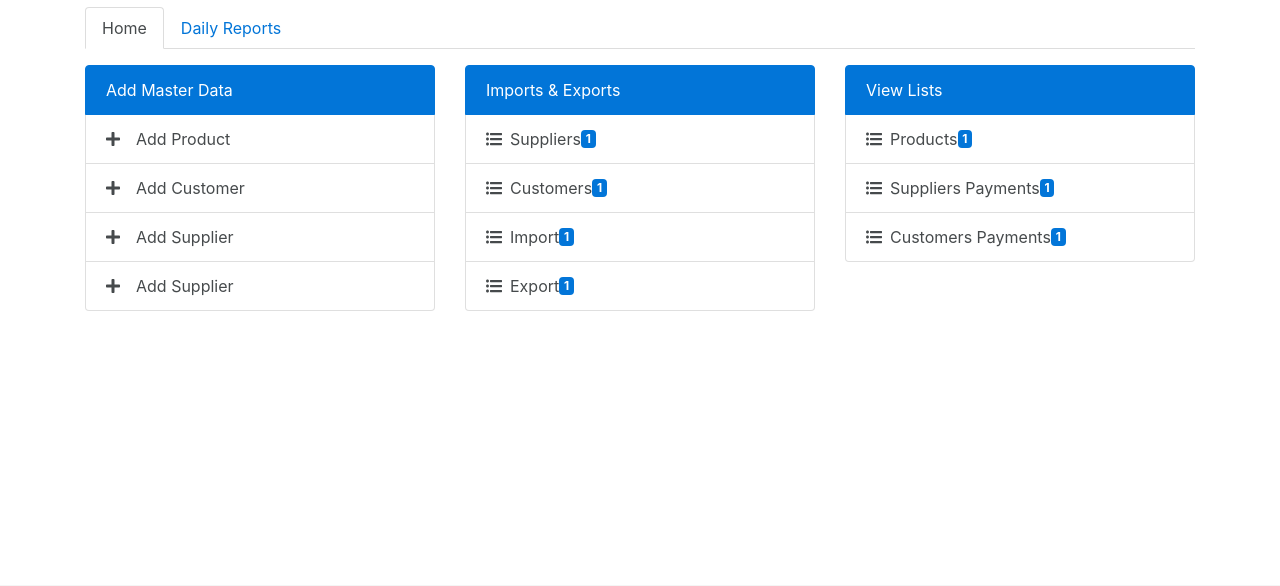
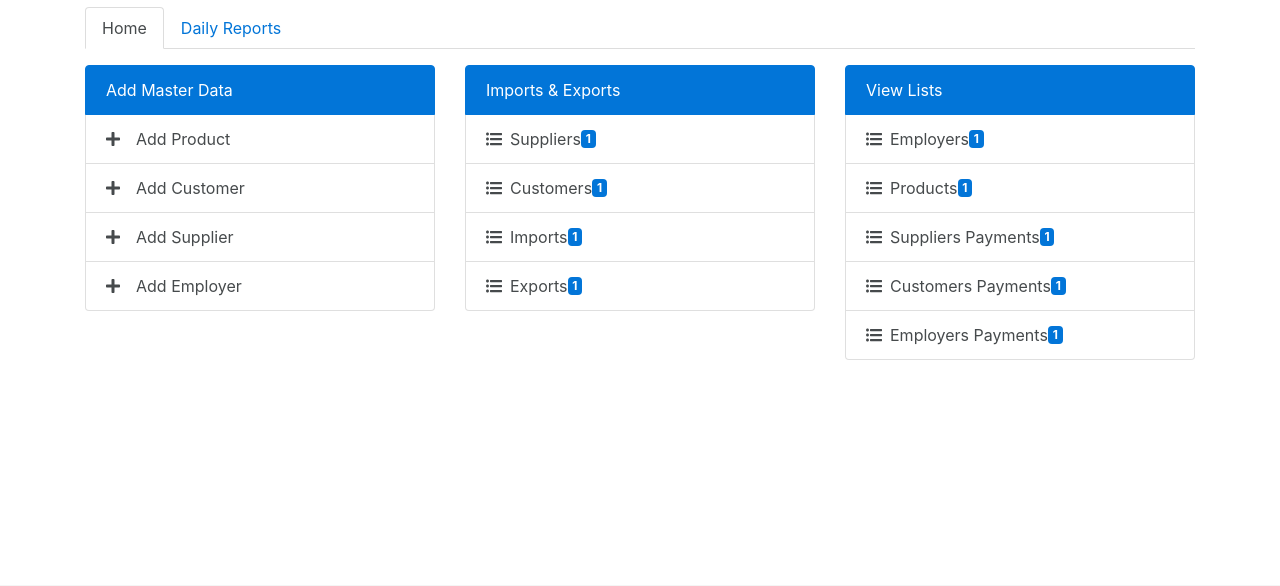
Before and after one commit to AsadullahFarooqi/InventoryWebApp, a Django app: a page that uses templates/store/dashboard.html in a window 1280 px wide. Shown: the part 155-741 px from the top of the page. Run offline with Django 3.2, Linux system fonts and the light colour scheme; a user stored in the database is signed in; tables that the repository leaves empty hold one stand-in row (values such as "Sample post"); some libraries are stand-ins or nearby versions.

Commit message:
new vies added for employer and employer payments

```diff
--- a/AppliedUsers.csv
+++ b/AppliedUsers.csv
@@ -5,3 +5,4 @@ demo , asadullah.itcgcs@gmail.com , Activation Key :: http://asadliam.pythonanyw
 demo , asadullah.itcgcs@outlook.com , Activation Key :: AsadLiam.pythonanywhere.com/account/activate/zlwgmxzhd6ev833o0bi50396ky0b9velt7dmv3q44r30mj429p/ , Demo ,
 AsadLiam , asadullah.itcgcs@yahoo.com , Activation Key :: http://127.0.0.1:8000/account/activate/xnhwjvg7uazap8s8p7mxt86xay347nkl82wsld9xequfp37kez/ , Asadullah , Farooqi
 asadliam , asadullah.itcgcs@yahoo.com , Activation Key :: http://127.0.0.1:8000/account/activate/br8tdv2qfg3k8pjaxr8px5u97urpkgiusjzducid67uzc8ftz6/ , asad ,
+asadliam , asadullah.itcgcs@yahoo.com , Activation Key :: http://127.0.0.1:8000/account/activate/nq9c4303iilm6pdffj74nr0qd90dzj6g6zotc3iv43r98vudhh/ , Asadullah ,
--- a/store/admin.py
+++ b/store/admin.py
@@ -2,6 +2,7 @@ from django.contrib import admin
 
 from .models import (
 					Store,
+					StoreEmployers,
 					Customer,
 					Supplier,
 					Products,
@@ -16,6 +17,7 @@ from .models import (
 
 # Register your models here.
 admin.site.register(Store)
+admin.site.register(StoreEmployers)
 admin.site.register(Customer)
 admin.site.register(Supplier)
 admin.site.register(Products)
--- a/store/urls.py
+++ b/store/urls.py
@@ -9,6 +9,8 @@ urlpatterns = [
     url(r'^(?P<store_slug>[\w-]+)/Dashboard/$', views.dashboard, name="dashboard"),
 
     ############## CREATE VIEWS  ******************
+
+    url(r'^(?P<store_slug>[\w-]+)/add-employer/$', views.EmployerCreateView.as_view(), name="add_employer"),
     url(r'^(?P<store_slug>[\w-]+)/add-customer/$', views.CustomerCreateView.as_view(), name="add_customer"),
     url(r'^(?P<store_slug>[\w-]+)/add-supplier/$', views.SupplierCreateView.as_view(), name="add_supplier"),
     url(r'^(?P<store_slug>[\w-]+)/add-product/$', views.ProductsCreateView.as_view(), name="add_product"),
@@ -20,7 +22,11 @@ urlpatterns = [
     url(r'^(?P<store_slug>[\w-]+)/(?P<customer_slug>[\w-]+)/add-customer-payments/$', views.CustomerPaymentCreateView.as_view(), name="add_customer_payment"),
     url(r'^(?P<store_slug>[\w-]+)/(?P<supplier_slug>[\w-]+)/add-supplier-payments/$', views.SupplierPaymentCreateView.as_view(), name="add_supplier_payment"),
 
+    url(r'^(?P<store_slug>[\w-]+)/(?P<customer_slug>[\w-]+)/add-employer-payments/$', views.EmployersLedgerCreateView.as_view(), name="add_employer_payment"),
+
     ############## LIST VIEWS  ******************
+
+    url(r'^(?P<store_slug>[\w-]+)/employers-list/$', views.employers_list_view, name="employers_list"),
     url(r'^(?P<store_slug>[\w-]+)/suppliers-list/$', views.supplier_list_view, name="suppliers_list"),
     url(r'^(?P<store_slug>[\w-]+)/customers-list/$', views.customer_list_view, name="customers_list"),
 
@@ -36,7 +42,11 @@ urlpatterns = [
     url(r'^(?P<store_slug>[\w-]+)/export-payments-list/$', views.CustomerPaymentsListView.as_view(), name="export_payments_list"),
     url(r'^(?P<store_slug>[\w-]+)/import-payments-list/$', views.SupplierPaymentsListView.as_view(), name="import_payments_list"),
 
+    url(r'^(?P<store_slug>[\w-]+)/employers-payments-list/$', views.EmployerPaymentsListView.as_view(), name="employers_payments_list"),
+
     ############## DETAIL VIEWS ******************
+
+    url(r'^(?P<store_slug>[\w-]+)/(?P<employer_slug>[\w-]+)/employer-details/$', views.employer_profile_view, name="employer_profile"),
 
     url(r'^(?P<store_slug>[\w-]+)/(?P<customer_slug>[\w-]+)/customer-details/$', views.customer_profile_view, name="customer_profile"),
     url(r'^(?P<store_slug>[\w-]+)/(?P<supplier_slug>[\w-]+)/supplier-details/$', views.supplier_profile_view, name="supplier_profile"),
@@ -46,6 +56,9 @@ urlpatterns = [
 
 
     ############## UPDATE VIEWS  ******************
+
+    url(r'^(?P<store_slug>[\w-]+)/(?P<employer_slug>[\w-]+)/update-employer/$', views.EmployerUpdateView.as_view(), name="update_employer"),
+
     url(r'^(?P<store_slug>[\w-]+)/(?P<customer_slug>[\w-]+)/update-customer/$', views.CustomerUpdateView.as_view(), name="update_customer"),
     url(r'^(?P<store_slug>[\w-]+)/(?P<supplier_slug>[\w-]+)/update-supplier/$', views.SupplierUpdateView.as_view(), name="update_supplier"),
     url(r'^(?P<store_slug>[\w-]+)/(?P<product_slug>[\w-]+)/update-product/$', views.ProductsUpdateView.as_view(), name="update_product"),
@@ -59,6 +72,8 @@ urlpatterns = [
 
 
     ############## DELETE VIEWS  ******************
+    url(r'^(?P<store_slug>[\w-]+)/(?P<employer_slug>[\w-]+)/delete-employer/$', views.employer_delete_view, name="delete_employer"),
+
     url(r'^(?P<store_slug>[\w-]+)/(?P<customer_slug>[\w-]+)/delete-customer/$', views.customer_delete_view, name="delete_customer"),
     url(r'^(?P<store_slug>[\w-]+)/(?P<supplier_slug>[\w-]+)/delete-supplier/$', views.supplier_delete_view, name="delete_supplier"),
     url(r'^(?P<store_slug>[\w-]+)/(?P<product_slug>[\w-]+)/delete-product/$', views.products_delete_view, name="delete_product"),
@@ -70,4 +85,6 @@ urlpatterns = [
     url(r'^(?P<store_slug>[\w-]+)/(?P<customer_slug>[\w-]+)/(?P<payment_slug>[\w-]+)/delete-customer-payment/$', views.customer_payment_delete_view, name="delete_customer_payment"),
     url(r'^(?P<store_slug>[\w-]+)/(?P<supplier_slug>[\w-]+)/(?P<payment_slug>[\w-]+)/delete-supplier-payment/$', views.supplier_payment_delete_view, name="delete_supplier_payment"),
 
+    url(r'^(?P<store_slug>[\w-]+)/(?P<employer_slug>[\w-]+)/(?P<payment_slug>[\w-]+)/delete-employer-payment/$', views.employer_payment_delete_view, name="delete_employer_payment"),
+
 ]
--- a/store/views.py
+++ b/store/views.py
@@ -24,11 +24,12 @@ ImportedForm,
 ExportedForm,
 CustomerPaymentForm,
 SupplierPaymentForm,
+EmployersLedgerForm
 
 )
 
 from .models import (
-CompanyEmployers,
+StoreEmployers,
 Customer,
 Supplier,
 Store,
@@ -37,7 +38,8 @@ Products,
 Imported,
 Exported,
 PaymentsToSuppliers,
-PaymentsOfCustomers,)
+PaymentsOfCustomers,
+EmployersLedger,)
 
 class EmployerCreateView(LoginRequiredMixin, SuccessMessageMixin, CreateView):
 	template_name = "store/create_form.html"
@@ -221,6 +223,26 @@ class SupplierPaymentCreateView(LoginRequiredMixin, SuccessMessageMixin, CreateV
 	def get_success_url(self):
 		return reverse("store:suppliers_list", kwargs={"store_slug": self.kwargs["store_slug"]})
 
+
+class EmployersLedgerCreateView(LoginRequiredMixin, SuccessMessageMixin, CreateView):
+	template_name = "store/create_form.html"
+	form_class = EmployersLedgerForm
+	success_message = "Successfully added!"
+
+	def get_context_data(self, *args, **kwargs):
+		context = super(EmployersLedgerCreateView, self).get_context_data(*args, **kwargs)
+		context["page_of"] = "Employer Payments"
+		return context
+
+	def form_valid(self, form):
+		obj = form.save(commit=False)
+		obj.store = Store.objects.get(slug=self.kwargs["store_slug"])
+
+		return super(EmployersLedgerCreateView, self).form_valid(form)
+
+	def get_success_url(self):
+		return reverse("store:employers_payments_list", kwargs={"store_slug": self.kwargs["store_slug"]})
+
 	######################################################################################################################
 	##########################################   Retrieve Views   ########################################################
 	######################################################################################################################
@@ -236,6 +258,7 @@ def dashboard(request, store_slug=None):
 	context = {
 	"store": store,
 	"store_slug": store_slug,
+	"total_employers": Store.objects.get(slug=store_slug).employers.all().count(),
 	"total_suppliers": Store.objects.get(slug=store_slug).suppliers.all().count(),
 	"total_customers": Store.objects.get(slug=store_slug).customers.all().count(),
 	"total_imports": Store.objects.get(slug=store_slug).store_imports.all().count(),
@@ -244,6 +267,7 @@ def dashboard(request, store_slug=None):
 	# "total_types_of_containers": Store.objects.get(slug=store_slug).types_of_containers.all().count(),
 	"total_import_payments": Store.objects.get(slug=store_slug).store_supplier_payments.all().count(),
 	"total_export_payments": Store.objects.get(slug=store_slug).store_customer_payments.all().count(),
+	"total_employers_payments": Store.objects.get(slug=store_slug).store_employers_ledger.all().count(),
 	}
 	return render(request, template_name, context)
 
@@ -253,6 +277,18 @@ def each_day_report(request, store_slug=None):
 	template_name = "store/customer_profile.html"
 	context = {
 	"customer": customer,
+	}
+	return render(request, template_name, context)
+
+@login_required
+def employer_profile_view(request, store_slug=None, emplyer_slug=None):
+	if not (Store.objects.get(slug=store_slug).company in request.user.profile.companies.all()):
+		raise Http404
+	employer = get_object_or_404(StoreEmployers, slug=emplyer_slug)
+
+	template_name = "store/employer_profile.html"
+	context = {
+	"employer": employer,
 	}
 	return render(request, template_name, context)
 
@@ -352,6 +388,33 @@ def export_details_view(request, store_slug=None, export_slug=None):
 
 
 ######################### LIST VIEWS *********************************
+
+@login_required
+def employers_list_view(request, store_slug = None):
+	if not (Store.objects.get(slug=store_slug).company in request.user.profile.companies.all()):
+			raise Http404
+
+	queryset_list = Store.objects.get(slug=store_slug).employers.all() #.order_by("-timestamp")
+
+	query = request.GET.get("q")
+
+	if query:
+		queryset_list = queryset_list.filter(
+				Q(name__icontains=query)|
+				Q(last_name__icontains=query)|
+				Q(address__icontains=query)|
+				Q(email__icontains=query)
+				).distinct()
+
+
+	template_name = "store/employers_list.html"
+	context = {
+	"object_list": queryset_list,
+	"store_slug": store_slug,
+	}
+
+	return render(request, template_name, context)
+
 
 @login_required
 def customer_list_view(request, store_slug = None):
@@ -488,11 +551,44 @@ class SupplierPaymentsListView(LoginRequiredMixin, ListView):
 		return Store.objects.get(slug=slug).store_supplier_payments.all()
 
 
+class EmployerPaymentsListView(LoginRequiredMixin, ListView):
+	template_name = "store/employer_payments_list.html"
+
+	def get_queryset(self):
+		if not (Store.objects.get(slug=self.kwargs["store_slug"]).company in self.request.user.profile.companies.all()):
+			raise Http404
+		slug = self.kwargs["store_slug"]
+		return Store.objects.get(slug=slug).store_employers_ledger.all()
+
+
 ######################################################################################################################
 ##########################################   Update Views   ##########################################################
 ######################################################################################################################
 
+class EmployerUpdateView(LoginRequiredMixin, SuccessMessageMixin, UpdateView):
+	template_name = "store/update_form.html"
+	form_class = EmployerForm
+	success_message = "Update is Successfully done!."
 
+	def get_object(self, **kwargs):
+		if not (Store.objects.get(slug=self.kwargs["store_slug"]).company in self.request.user.profile.companies.all()):
+			raise Http404
+		self.object = StoreEmployers.objects.get(slug= self.kwargs["employer_slug"])
+		return self.object
+
+	def get_context_data(self, *args, **kwargs):
+		context = super(EmployerUpdateView, self).get_context_data(*args, **kwargs)
+		context["page_of"] = "Employer"
+		return context
+
+	def form_valid(self, form):
+		obj = form.save(commit=False)
+		obj.Store = Store.objects.get(slug=self.kwargs["store_slug"])
+
+		return super(EmployerUpdateView, self).form_valid(form)
+
+	def get_success_url(self):
+		return reverse("store:employer_list", kwargs={"store_slug": self.kwargs["store_slug"] })
 
 
 class CustomerUpdateView(LoginRequiredMixin, SuccessMessageMixin, UpdateView):
@@ -705,9 +801,47 @@ class SupplierPaymentUpdateView(LoginRequiredMixin, SuccessMessageMixin, UpdateV
 	def get_success_url(self):
 		return reverse("store:import_payments_list", kwargs={"store_slug": self.kwargs["store_slug"]})
 
+
+class EmployerPaymentUpdateView(LoginRequiredMixin, SuccessMessageMixin, UpdateView):
+	template_name = "store/update_form.html"
+	success_message = "Update is Successfully done!."
+	form_class = EmployersLedgerForm
+
+	def get_object(self, **kwargs):
+		if not (Store.objects.get(slug=self.kwargs["store_slug"]).company in self.request.user.profile.companies.all()):
+			raise Http404
+		self.object = EmployersLedger.objects.get(slug= self.kwargs["payment_slug"])
+		return self.object
+
+	def get_context_data(self, *args, **kwargs):
+		context = super(EmployerPaymentUpdateView, self).get_context_data(*args, **kwargs)
+		context["page_of"] = "Payment of Employer"
+		return context
+
+	def form_valid(self, form):
+		obj = form.save(commit=False)
+		obj.Store = Store.objects.get(slug=self.kwargs["store_slug"])
+
+		return super(EmployerPaymentUpdateView, self).form_valid(form)
+
+	def get_success_url(self):
+		return reverse("store:employers_payments_list", kwargs={"store_slug": self.kwargs["store_slug"]})
+
 ######################################################################################################################
 ##########################################   Delete Views   ##########################################################
 ######################################################################################################################
+
+@login_required
+def employer_delete_view(request, store_slug=None, employer_slug=None):
+	if not (Store.objects.get(slug=store_slug).company in request.user.profile.companies.all()):
+		raise Http404
+	obj = get_object_or_404(StoreEmployers, slug=employer_slug)
+	obj.active=False
+	obj.save()
+
+	messages.success(request, "Employer is Successfully deleted!")
+
+	return HttpResponseRedirect(reverse("store:employers_list", kwargs={'store_slug': store_slug, }))
 
 @login_required
 def customer_delete_view(request, store_slug=None, customer_slug=None):
@@ -782,10 +916,10 @@ def export_delete_view(request, store_slug=None, export_slug=None):
 	return HttpResponseRedirect(reverse("store:exports_list", kwargs={"store_slug": store_slug}))
 
 @login_required
-def customer_payment_delete_view(request, store_slug=None, customer_slug=None, export_slug=None, export_payment_slug=None):
+def customer_payment_delete_view(request, store_slug=None, customer_slug=None, payment_slug=None):
 	if not (Store.objects.get(slug=store_slug).company in request.user.profile.companies.all()):
 		raise Http404
-	obj = get_object_or_404(PaymentsOfCustomers, slug=export_payment_slug)
+	obj = get_object_or_404(PaymentsOfCustomers, slug=payment_slug)
 	obj.active=False
 	obj.save()
 
@@ -794,13 +928,26 @@ def customer_payment_delete_view(request, store_slug=None, customer_slug=None, e
 	return HttpResponseRedirect(reverse("store:export_payments_list", kwargs={"store_slug": store_slug,}))
 
 @login_required
-def supplier_payment_delete_view(request, store_slug=None, supplier_slug=None, import_slug=None, import_payment_slug=None):
+def supplier_payment_delete_view(request, store_slug=None, supplier_slug=None, payment_slug=None):
 	if not (Store.objects.get(slug=store_slug).company in request.user.profile.companies.all()):
 		raise Http404
-	obj = get_object_or_404(PaymentsToSuppliers, slug=import_payment_slug)
+	obj = get_object_or_404(PaymentsToSuppliers, slug=payment_slug)
 	obj.active=False
 	obj.save()
 
 	messages.success(request, "Import payment is Successfully deleted!")
 
 	return HttpResponseRedirect(reverse("store:import_payments_list", kwargs={"store_slug": store_slug,}))
+
+
+@login_required
+def employer_payment_delete_view(request, store_slug=None, employer_slug=None, payment_slug=None):
+	if not (Store.objects.get(slug=store_slug).company in request.user.profile.companies.all()):
+		raise Http404
+	obj = get_object_or_404(StoreEmployers, slug=payment_slug)
+	obj.active=False
+	obj.save()
+
+	messages.success(request, "Employer payment is Successfully deleted!")
+
+	return HttpResponseRedirect(reverse("store:employers_payments_list", kwargs={"store_slug": store_slug,}))
--- a/templates/store/dashboard.html
+++ b/templates/store/dashboard.html
@@ -33,8 +33,8 @@
               <a href="{% url 'store:add_supplier' store_slug %}" class="list-group-item list-group-item-action">
                 <i class="fas fa-plus mr-3"></i>Add Supplier</a>
 
-              <a href="{% url 'store:add_supplier' store_slug %}" class="list-group-item list-group-item-action">
-                <i class="fas fa-plus mr-3"></i>Add Supplier</a>
+              <a href="{% url 'store:add_employer' store_slug %}" class="list-group-item list-group-item-action">
+                <i class="fas fa-plus mr-3"></i>Add Employer</a>
             </div>
             <br>
           </div>
@@ -56,13 +56,13 @@
 
                 <span class="badge badge-primary float-right" > {{ total_customers }}</span></a>
               <a href="{% url 'store:imports_list' store_slug %}" class="list-group-item list-group-item-action">
-                <i class="fas fa-list-ul mr-2"></i>Import
+                <i class="fas fa-list-ul mr-2"></i>Imports
 
 
 
                 <span class="badge badge-primary float-right" > {{ total_imports }}</span></a>
               <a href="{% url 'store:exports_list' store_slug %}" class="list-group-item list-group-item-action">
-                <i class="fas fa-list-ul mr-2"></i>Export
+                <i class="fas fa-list-ul mr-2"></i>Exports
 
 
 
@@ -77,27 +77,31 @@
                 View Lists
               </a>
 
+              <a href="{% url 'store:employers_list' store_slug %}" class="list-group-item list-group-item-action">
+                <i class="fas fa-list-ul mr-2"></i>Employers
+                <span class="badge badge-primary float-right" > {{ total_employers }}</span></a>
 
               <a href="{% url 'store:products_list' store_slug %}" class="list-group-item list-group-item-action">
                 <i class="fas fa-list-ul mr-2"></i>Products
                 <span class="badge badge-primary float-right" > {{ total_products }}</span></a>
 
 
-
               <a href="{% url 'store:import_payments_list' store_slug %}" class="list-group-item list-group-item-action">
                 <i class="fas fa-list-ul mr-2"></i>Suppliers Payments
+                <span class="badge badge-primary float-right" > {{ total_import_payments }}</span></a>
 
 
-
-                <span class="badge badge-primary float-right" > {{ total_import_payments }}</span></a>
               <a href="{% url 'store:export_payments_list' store_slug %}" class="list-group-item list-group-item-action">
                 <i class="fas fa-list-ul mr-2"></i>Customers Payments
+                <span class="badge badge-primary float-right" > {{ total_export_payments }}</span></a>
 
 
+              <a href="{% url 'store:employers_payments_list' store_slug %}" class="list-group-item list-group-item-action">
+                <i class="fas fa-list-ul mr-2"></i>Employers Payments
+                <span class="badge badge-primary float-right" > {{ total_employers_payments }}</span></a>
 
-                <span class="badge badge-primary float-right" > {{ total_export_payments }}</span></a>
+
             </div>
-
             <br>
           </div>
         </div>
```
Also changed, not shown: store/forms.py (+8 -2 lines), store/models.py (+8 -4 lines), templates/store/customers_list.html (+10 -9 lines), templates/store/employers_list.html (renamed from templates/employers_list.html, +6 -5 lines), templates/store/suppliers_list.html (+9 -9 lines), store/migrations/0005_auto_20180319_1823.py (added), store/migrations/0006_storeemployers_position.py (added), 1 other file.
